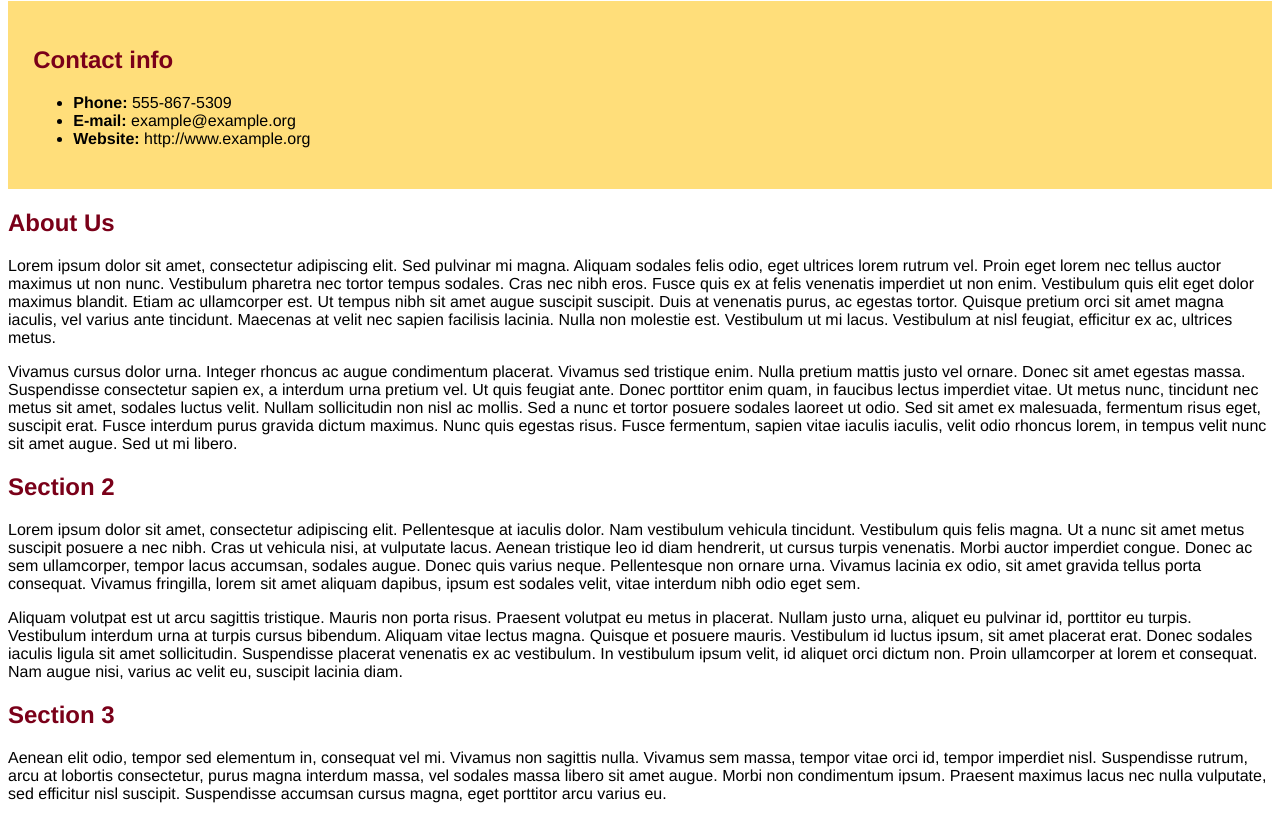
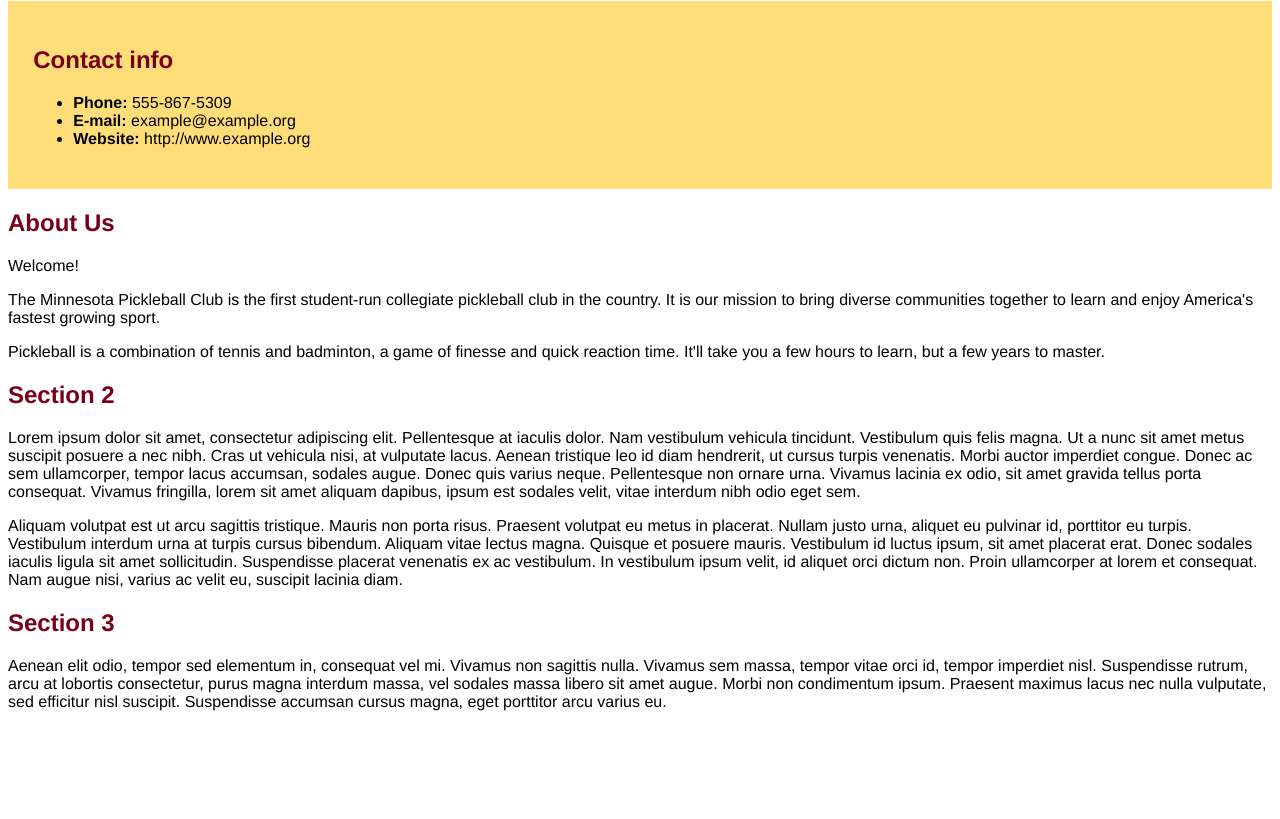
Before and after one commit to might4right/MN-Pickleball-Club, a plain HTML site: page index.html in a window 1280 px wide. Shown: the part 79-898 px from the top of the page. After the commit the page ends 806 px from the top, so only its background shows below. Drawn offline with Linux system fonts and the light colour scheme.

Commit message:
Removed some Latin gibberish.

```diff
--- a/index.html
+++ b/index.html
@@ -19,9 +19,11 @@
 
 <h2>About Us</h2>
 
-<p>Lorem ipsum dolor sit amet, consectetur adipiscing elit. Sed pulvinar mi magna. Aliquam sodales felis odio, eget ultrices lorem rutrum vel. Proin eget lorem nec tellus auctor maximus ut non nunc. Vestibulum pharetra nec tortor tempus sodales. Cras nec nibh eros. Fusce quis ex at felis venenatis imperdiet ut non enim. Vestibulum quis elit eget dolor maximus blandit. Etiam ac ullamcorper est. Ut tempus nibh sit amet augue suscipit suscipit. Duis at venenatis purus, ac egestas tortor. Quisque pretium orci sit amet magna iaculis, vel varius ante tincidunt. Maecenas at velit nec sapien facilisis lacinia. Nulla non molestie est. Vestibulum ut mi lacus. Vestibulum at nisl feugiat, efficitur ex ac, ultrices metus. </p>
+<p>Welcome!</p>
 
-<p> Vivamus cursus dolor urna. Integer rhoncus ac augue condimentum placerat. Vivamus sed tristique enim. Nulla pretium mattis justo vel ornare. Donec sit amet egestas massa. Suspendisse consectetur sapien ex, a interdum urna pretium vel. Ut quis feugiat ante. Donec porttitor enim quam, in faucibus lectus imperdiet vitae. Ut metus nunc, tincidunt nec metus sit amet, sodales luctus velit. Nullam sollicitudin non nisl ac mollis. Sed a nunc et tortor posuere sodales laoreet ut odio. Sed sit amet ex malesuada, fermentum risus eget, suscipit erat. Fusce interdum purus gravida dictum maximus. Nunc quis egestas risus. Fusce fermentum, sapien vitae iaculis iaculis, velit odio rhoncus lorem, in tempus velit nunc sit amet augue. Sed ut mi libero.</p>
+<p>The Minnesota Pickleball Club is the first student-run collegiate pickleball club in the country. It is our mission to bring diverse communities together to learn and enjoy America's fastest growing sport.</p>
+
+<p>Pickleball is a combination of tennis and badminton, a game of finesse and quick reaction time. It'll take you a few hours to learn, but a few years to master. </p>
 
 <h2>Section 2</h2>
 
```
